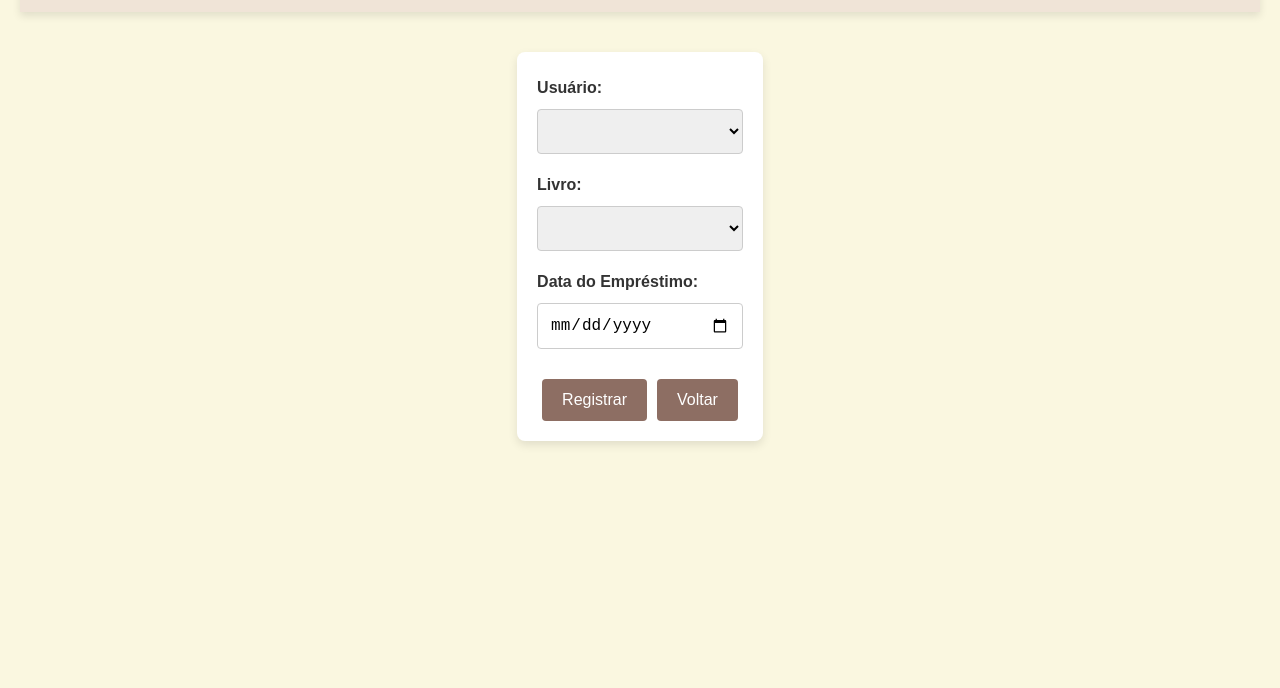
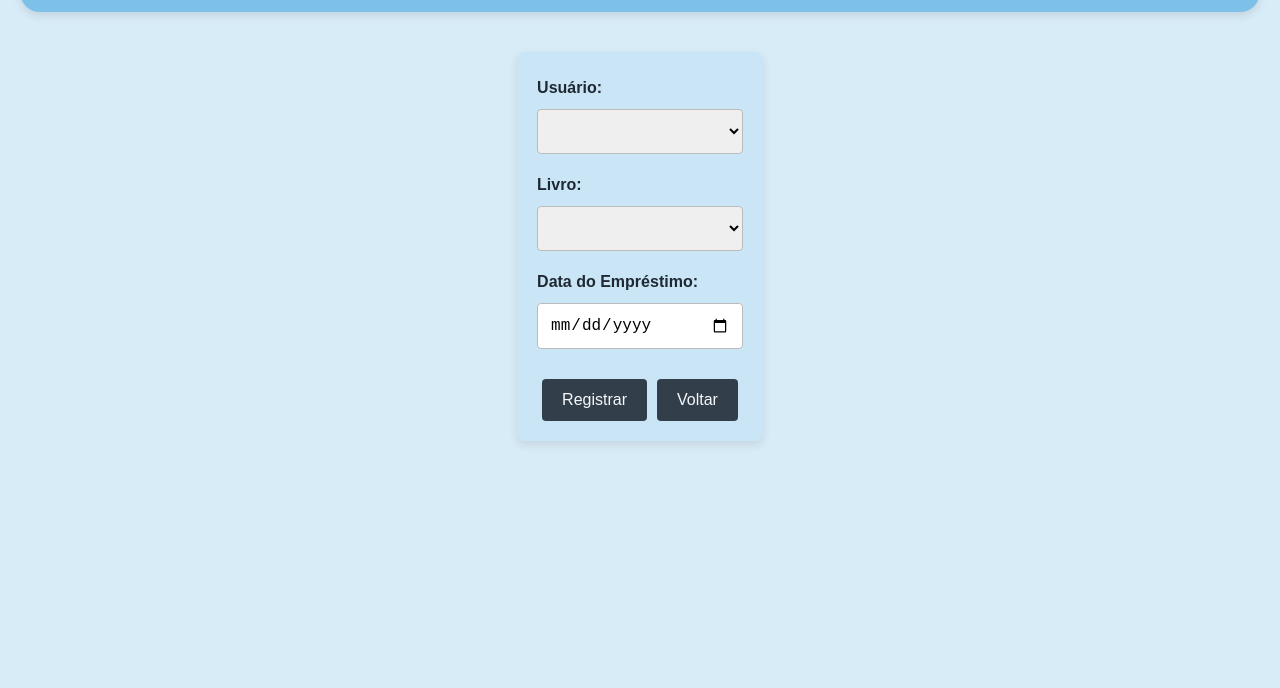
Before and after one commit to byasun/Biblioteca, a website: page emprestimos.html in a window 1280 px wide. Shown: the part 112-800 px from the top of the page. Drawn offline with Linux system fonts and the light colour scheme.

Commit message:
edição css

```diff
--- a/public/css/styles.css
+++ b/public/css/styles.css
@@ -1,20 +1,15 @@
 /* Variáveis de cor para fácil manutenção */
 :root {
-    --cor-fundo: #faf7e0;
-    --cor-fundo-2: #fff;
-    --cor-texto: #333;
-    --cor-botao: #8d6e63;
-    --cor-botao-hover: #333;
-    --cor-botao-secundario: #6b8e23;
-    --cor-botao-secundario-hover: #006f34;
-    --cor-header: #f0e4d7;
-    --cor-header-secundario: #9c89b8;
-    --cor-tabela-header: #008542;
-    --cor-destaque: #d0b49f;
-    --cor-alerta: #f44336;
-    --cor-sucesso: #4CAF50;
-    --cor-info: #2196F3;
-    --cor-atencao: #ff9800;
+    --cor-fundo: #d8ecf8;
+    --cor-fundo-form: #cae6f6;
+    --cor-header: #7dc1e9;
+    --cor-texto: #f5f7fa;
+    --cor-texto-form:#1f2933;
+    --cor-texto-botao:#f5f7fa;
+    --cor-texto-botao-hover:#1f2933;
+    --cor-botao: #323f4b;
+    --cor-botao-hover: #9aa5b1;
+
 }
 
 /* Reset básico */
@@ -43,7 +38,7 @@ header {
     color: var(--cor-texto);
     padding: 20px;
     text-align: center;
-    border-radius: 0%;
+    border-radius: 20px;
     box-shadow: 0 4px 8px rgba(0, 0, 0, 0.1);
     margin-bottom: 20px;
 }
@@ -62,22 +57,23 @@ nav {
     margin: 20px 0;
     padding: 10px;
     background-color: var(--cor-fundo);
-    border-radius: 8px;
+    border-radius: 10px;
 }
 
 nav button {
     background-color: var(--cor-botao);
-    color: white;
+    color: var(--cor-texto-botao);
     font-size: 18px;
     padding: 10px 20px;
     border: none;
-    border-radius: 8px;
+    border-radius: 10px;
     cursor: pointer;
     transition: background-color 0.3s ease;
 }
 
 nav button:hover {
     background-color: var(--cor-botao-hover);
+    color: var(--cor-texto-botao-hover);
 }
 
 main {
@@ -99,7 +95,7 @@ form {
     max-width: 500px;
     margin: 20px auto;
     padding: 20px;
-    background-color: var(--cor-fundo-2);
+    background-color: var(--cor-fundo-form);
     border-radius: 8px;
     box-shadow: 0 4px 10px rgba(0, 0, 0, 0.1);
 }
@@ -108,7 +104,7 @@ form {
 form label {
     display: block;
     font-weight: bold;
-    color: var(--cor-texto);
+    color: var(--cor-texto-form);
     margin-bottom: 5px;
 }
 
@@ -122,7 +118,7 @@ form input[type="date"] {
     width: 100%;
     padding: 12px;
     margin-bottom: 15px;
-    border: 1px solid #ccc;
+    border: 1px solid #bbb;
     border-radius: 4px;
     font-size: 16px;
     transition: border-color 0.3s ease;
@@ -138,7 +134,7 @@ form input[type="date"]:focus {
 /* Botões de Formulário (com classe comum) */
 form button {
     background-color: var(--cor-botao);
-    color: white;
+    color: var(--cor-texto-botao);
     padding: 12px 20px;
     border: none;
     border-radius: 4px;
@@ -151,6 +147,7 @@ form button {
 
 form button:hover {
     background-color: var(--cor-botao-hover);
+    color: var(--cor-texto-botao-hover)
 }
 
 /* Mensagem de Erro */
@@ -168,13 +165,12 @@ form button:hover {
     margin-top: 15px; /* Espaço entre os campos e os botões */
 }
 
-/* Garantir que os botões sejam responsivos e tenham a mesma largura */
 .form-buttons button {
-    flex: 1; /* Faz os botões ocuparem o mesmo espaço */
+    flex: 1;
 }
 
 /* Responsividade */
-@media (max-width: 768px) {
+@media (max-width: 999px) {
     nav {
         flex-direction: column;
     }
```
